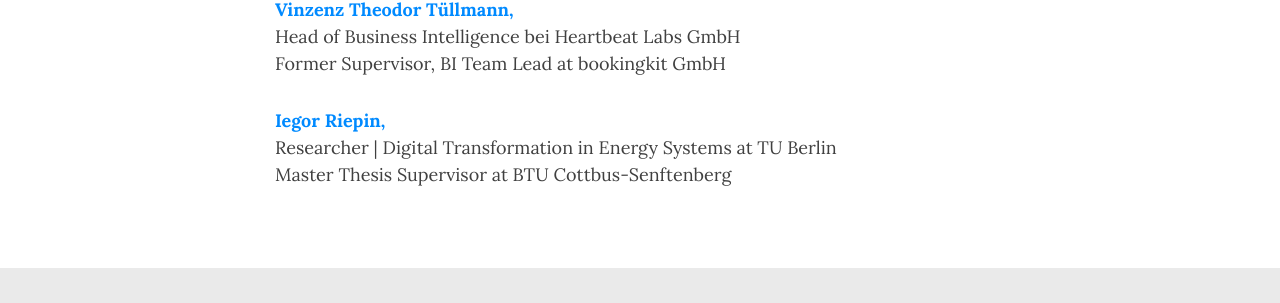
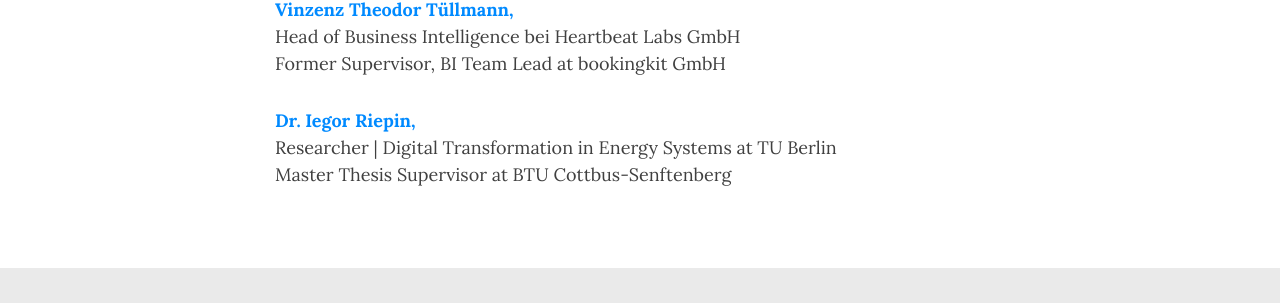
Before and after one commit to mikhail-bolshakov/resume, a Jekyll site: the page built from references.md, in a window 1280 px wide and 1173 px high. Shown: the part 671-974 px from the top of the window. Built offline with Jekyll 4.4.1, drawn with Linux system fonts in a browser that asks for light colours; nearby versions of some CDN libraries; comment, search, counter and statistics services are not loaded.

```diff
--- a/references.md
+++ b/references.md
@@ -19,6 +19,6 @@ subtitle: My bona fides
 <p><b><a href="https://www.linkedin.com/in/vinzenztheodortuellmann/">Vinzenz Theodor Tüllmann,</a></b><br />
     Head of Business Intelligence bei Heartbeat Labs GmbH<br />
     Former Supervisor, BI Team Lead at bookingkit GmbH</p>
-<p><b><a href="https://www.linkedin.com/in/iegor-riepin/">Iegor Riepin,</a></b><br />
+<p><b><a href="https://www.linkedin.com/in/iegor-riepin/">Dr. Iegor Riepin,</a></b><br />
     Researcher | Digital Transformation in Energy Systems at TU Berlin <br />
     Master Thesis Supervisor at BTU Cottbus-Senftenberg
```
